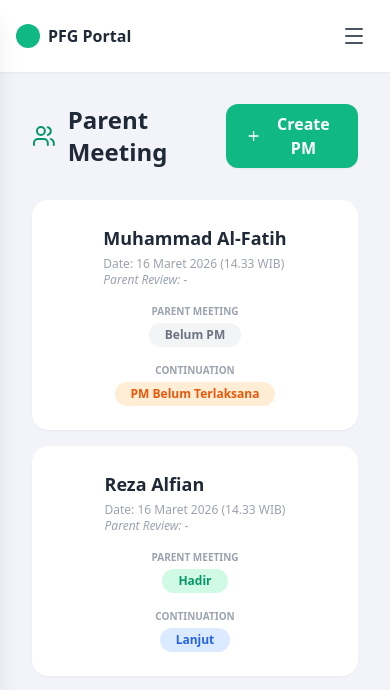
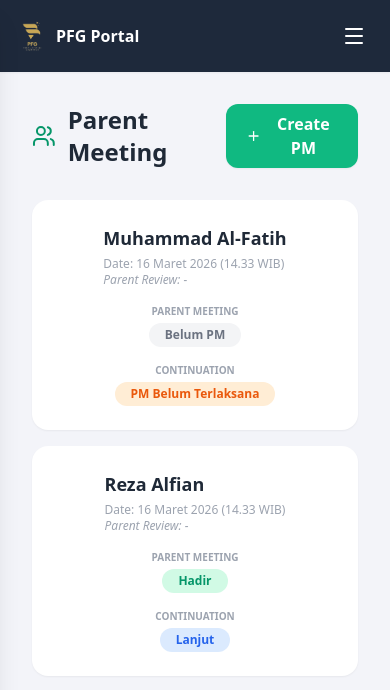
Before and after one commit to fathurnaufal24/pfg-teacher-portal, a React (Create React App) app: page /parentmeeting in a window 390 px wide. Shown: the top 690 px of the page. Built offline with nearby package versions, Linux system fonts and the light colour scheme.

Commit message:
memperbaiki side bar nye

```diff
--- a/public/index.html
+++ b/public/index.html
@@ -2,7 +2,7 @@
 <html lang="en">
   <head>
     <meta charset="utf-8" />
-    <link rel="icon" href="%PUBLIC_URL%/favicon.ico" />
+    <link rel="icon" href="%PUBLIC_URL%/logo-buat-index.png" />
     <meta name="viewport" content="width=device-width, initial-scale=1" />
     <meta name="theme-color" content="#000000" />
     <meta
@@ -24,7 +24,7 @@
       work correctly both with client-side routing and a non-root public URL.
       Learn how to configure a non-root public URL by running `npm run build`.
     -->
-    <title>React App</title>
+    <title>PFG Portal</title>
   </head>
   <body>
     <noscript>You need to enable JavaScript to run this app.</noscript>
--- a/src/App.js
+++ b/src/App.js
@@ -1,6 +1,7 @@
 import React, { useState } from 'react';
 import { BrowserRouter as Router, Routes, Route } from 'react-router-dom';
 import { Menu } from 'lucide-react';
+import logoPFG from './logo-sidebar.png'; //logo sidebar di hape
 import Sidebar from './Sidebar';
 import Dashboard from './Dashboard';
 import Profile from './Profile';
@@ -24,14 +25,23 @@ function App() {
 
         <div className="flex-1 flex flex-col min-w-0 overflow-hidden">
           {/* Navbar khusus Mobile */}
-          <header className="md:hidden bg-white p-4 shadow-sm flex items-center justify-between sticky top-0 z-30">
+          {/* Navbar khusus Mobile */}
+<header className="md:hidden bg-[#1E293B] p-4 shadow-sm flex items-center justify-between sticky top-0 z-30">
+  {/* 💡 TIPS: Ganti 'bg-white' di atas pakai warna yang lu pilih buat Sidebar kemarin (misal: bg-[#F0FDF4]) */}
+
   <div className="flex items-center space-x-2">
-              <div className="w-6 h-6 bg-emerald-500 rounded-full"></div>
-              <span className="font-bold text-gray-800">PFG Portal</span>
+    {/* SEBELUMNYA: */}
+    {/* <div className="w-6 h-6 bg-emerald-500 rounded-full"></div> */}
+
+    {/* GANTI JADI INI BANG: */}
+    <img src={logoPFG} alt="PFG Logo" className="w-8 h-8 object-contain" />
+
+    <span className="font-bold text-white">PFG Portal</span>
   </div>
+
   <button
     onClick={() => setIsSidebarOpen(true)}
-              className="p-2 text-gray-600 hover:bg-gray-100 rounded-lg"
+    className="p-2 text-white hover:bg-gray-100 rounded-lg"
   >
     <Menu size={24} />
   </button>
--- a/src/Sidebar.js
+++ b/src/Sidebar.js
@@ -1,5 +1,5 @@
 import React from 'react';
-import logoPFG from './logo-pfg.jpeg'; // Sesuaikan nama filenya
+import logoPFG from './logo-sidebar.png'; // Sesuaikan nama filenya
 import {
   LayoutDashboard, Users, Wallet, Calendar,
   BookOpen, Gift, Bell, UserPlus, LogOut, X
@@ -33,7 +33,7 @@ const Sidebar = ({ isOpen, setIsOpen }) => { // Tambahin props ini
       {/* Sidebar Utama */}
       <div className={`
         fixed md:static inset-y-0 left-0 z-50
-        w-64 bg-white h-screen shadow-xl p-6
+        w-64 bg-[#1E293B] h-screen shadow-xl p-6
         transform transition-transform duration-300 ease-in-out
         ${isOpen ? "translate-x-0" : "-translate-x-full"}
         md:translate-x-0 flex flex-col
@@ -41,7 +41,7 @@ const Sidebar = ({ isOpen, setIsOpen }) => { // Tambahin props ini
         <div className="flex items-center justify-between mb-10">
           <div className="flex items-center space-x-2">
             <img src={logoPFG} alt="Logo PFG" className="w-12 h-12 object-contain" />
-            <h1 className="text-xl font-bold text-gray-800 tracking-tight">PFG Portal</h1>
+            <h1 className="text-xl font-bold text-white tracking-tight">PFG Portal</h1>
           </div>
           {/* Tombol Close cuma muncul di HP */}
           <button onClick={() => setIsOpen(false)} className="md:hidden text-gray-500">
@@ -58,7 +58,7 @@ const Sidebar = ({ isOpen, setIsOpen }) => { // Tambahin props ini
               className={`flex items-center space-x-3 p-3 rounded-xl transition font-medium ${
                 location.pathname === menu.path
                 ? 'bg-emerald-50 text-emerald-600'
-                : 'text-gray-400 hover:bg-gray-50 hover:text-gray-600'
+                : 'text-white hover:bg-gray-50 hover:text-gray-600'
               }`}
             >
               {menu.icon}
```
Also changed, not shown: public/logo-buat-index.png (added), src/logo-sidebar.png (added). Lines whose indentation alone changed are shown as unchanged.
